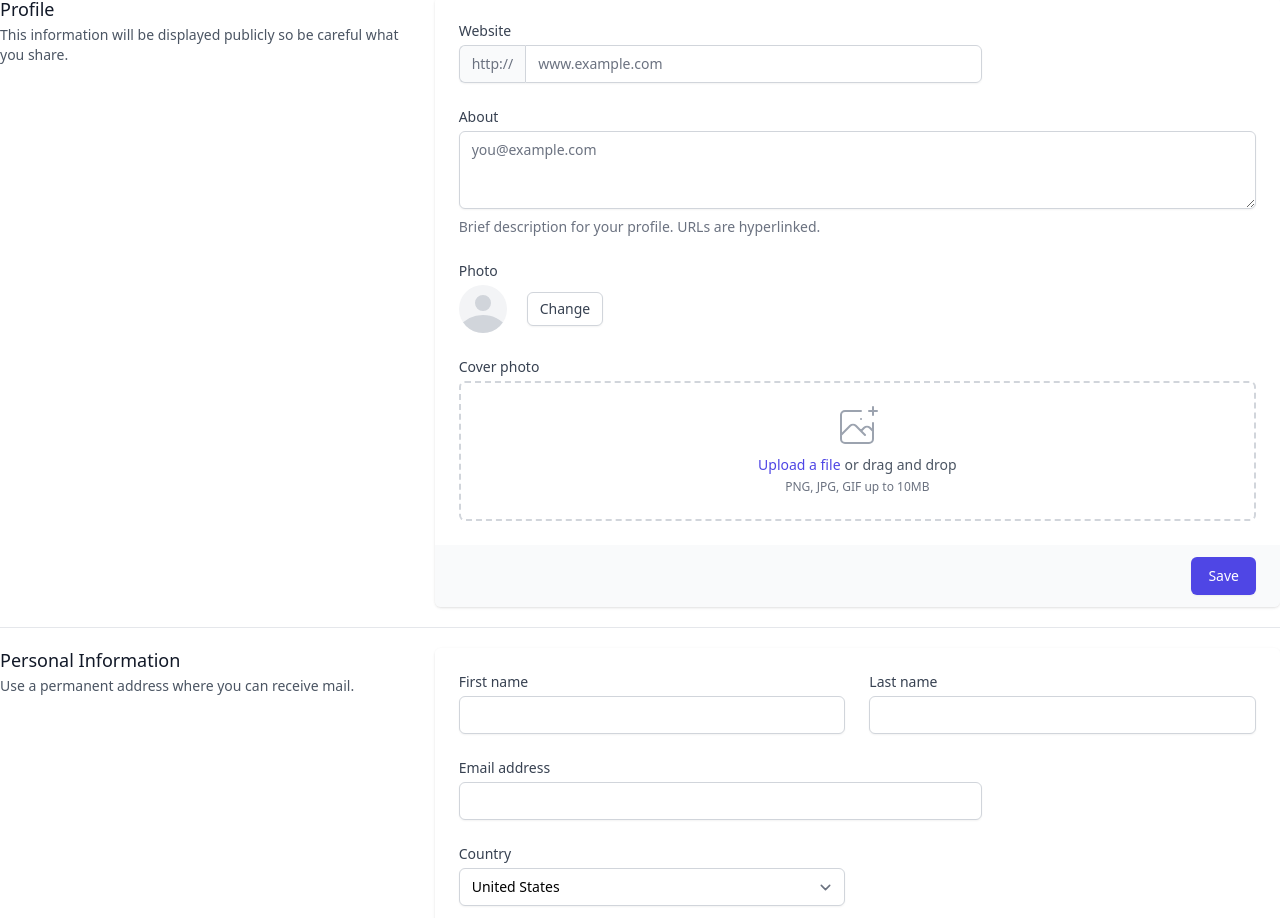
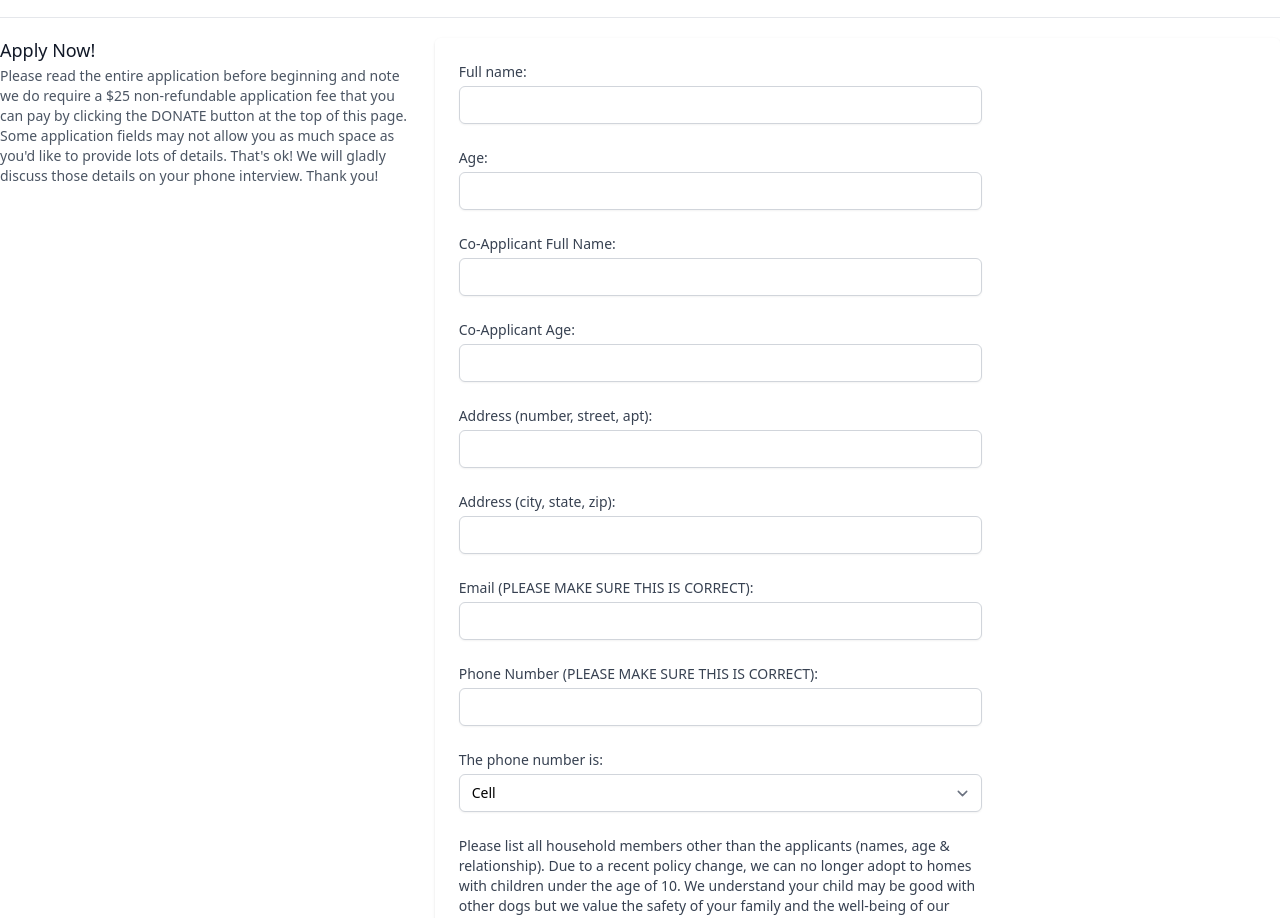
Before and after one commit to SupernalDeity/bullies-to-the-rescue, a React (Create React App) app in the folder client/: page /apply in a window 1280 px wide. Shown: the part 75-993 px from the top of the page. Built offline with nearby package versions, Linux system fonts and the light colour scheme.

Commit message:
started to fill in questions for application

```diff
--- a/client/src/pages/Apply.js
+++ b/client/src/pages/Apply.js
@@ -4,123 +4,6 @@ import React from 'react';
 const Apply = () => {
   return (
         <>
-          <div>
-            <div className="md:grid md:grid-cols-3 md:gap-6">
-              <div className="md:col-span-1">
-                <div className="px-4 sm:px-0">
-                  <h3 className="text-lg font-medium leading-6 text-gray-900">Profile</h3>
-                  <p className="mt-1 text-sm text-gray-600">
-                    This information will be displayed publicly so be careful what you share.
-                  </p>
-                </div>
-              </div>
-              <div className="mt-5 md:col-span-2 md:mt-0">
-                <form action="#" method="POST">
-                  <div className="shadow sm:overflow-hidden sm:rounded-md">
-                    <div className="space-y-6 bg-white px-4 py-5 sm:p-6">
-                      <div className="grid grid-cols-3 gap-6">
-                        <div className="col-span-3 sm:col-span-2">
-                          <label htmlFor="company-website" className="block text-sm font-medium text-gray-700">
-                            Website
-                          </label>
-                          <div className="mt-1 flex rounded-md shadow-sm">
-                            <span className="inline-flex items-center rounded-l-md border border-r-0 border-gray-300 bg-gray-50 px-3 text-sm text-gray-500">
-                              http://
-                            </span>
-                            <input
-                              type="text"
-                              name="company-website"
-                              id="company-website"
-                              className="block w-full flex-1 rounded-none rounded-r-md border-gray-300 focus:border-indigo-500 focus:ring-indigo-500 sm:text-sm"
-                              placeholder="www.example.com"
-                            />
-                          </div>
-                        </div>
-                      </div>
-
-                      <div>
-                        <label htmlFor="about" className="block text-sm font-medium text-gray-700">
-                          About
-                        </label>
-                        <div className="mt-1">
-                          <textarea
-                            id="about"
-                            name="about"
-                            rows={3}
-                            className="mt-1 block w-full rounded-md border-gray-300 shadow-sm focus:border-indigo-500 focus:ring-indigo-500 sm:text-sm"
-                            placeholder="you@example.com"
-                            defaultValue={''}
-                          />
-                        </div>
-                        <p className="mt-2 text-sm text-gray-500">
-                          Brief description for your profile. URLs are hyperlinked.
-                        </p>
-                      </div>
-
-                      <div>
-                        <label className="block text-sm font-medium text-gray-700">Photo</label>
-                        <div className="mt-1 flex items-center">
-                          <span className="inline-block h-12 w-12 overflow-hidden rounded-full bg-gray-100">
-                            <svg className="h-full w-full text-gray-300" fill="currentColor" viewBox="0 0 24 24">
-                              <path d="M24 20.993V24H0v-2.996A14.977 14.977 0 0112.004 15c4.904 0 9.26 2.354 11.996 5.993zM16.002 8.999a4 4 0 11-8 0 4 4 0 018 0z" />
-                            </svg>
-                          </span>
-                          <button
-                            type="button"
-                            className="ml-5 rounded-md border border-gray-300 bg-white py-2 px-3 text-sm font-medium leading-4 text-gray-700 shadow-sm hover:bg-gray-50 focus:outline-none focus:ring-2 focus:ring-indigo-500 focus:ring-offset-2"
-                          >
-                            Change
-                          </button>
-                        </div>
-                      </div>
-
-                      <div>
-                        <label className="block text-sm font-medium text-gray-700">Cover photo</label>
-                        <div className="mt-1 flex justify-center rounded-md border-2 border-dashed border-gray-300 px-6 pt-5 pb-6">
-                          <div className="space-y-1 text-center">
-                            <svg
-                              className="mx-auto h-12 w-12 text-gray-400"
-                              stroke="currentColor"
-                              fill="none"
-                              viewBox="0 0 48 48"
-                              aria-hidden="true"
-                            >
-                              <path
-                                d="M28 8H12a4 4 0 00-4 4v20m32-12v8m0 0v8a4 4 0 01-4 4H12a4 4 0 01-4-4v-4m32-4l-3.172-3.172a4 4 0 00-5.656 0L28 28M8 32l9.172-9.172a4 4 0 015.656 0L28 28m0 0l4 4m4-24h8m-4-4v8m-12 4h.02"
-                                strokeWidth={2}
-                                strokeLinecap="round"
-                                strokeLinejoin="round"
-                              />
-                            </svg>
-                            <div className="flex text-sm text-gray-600">
-                              <label
-                                htmlFor="file-upload"
-                                className="relative cursor-pointer rounded-md bg-white font-medium text-indigo-600 focus-within:outline-none focus-within:ring-2 focus-within:ring-indigo-500 focus-within:ring-offset-2 hover:text-indigo-500"
-                              >
-                                <span>Upload a file</span>
-                                <input id="file-upload" name="file-upload" type="file" className="sr-only" />
-                              </label>
-                              <p className="pl-1">or drag and drop</p>
-                            </div>
-                            <p className="text-xs text-gray-500">PNG, JPG, GIF up to 10MB</p>
-                          </div>
-                        </div>
-                      </div>
-                    </div>
-                    <div className="bg-gray-50 px-4 py-3 text-right sm:px-6">
-                      <button
-                        type="submit"
-                        className="inline-flex justify-center rounded-md border border-transparent bg-indigo-600 py-2 px-4 text-sm font-medium text-white shadow-sm hover:bg-indigo-700 focus:outline-none focus:ring-2 focus:ring-indigo-500 focus:ring-offset-2"
-                      >
-                        Save
-                      </button>
-                    </div>
-                  </div>
-                </form>
-              </div>
-            </div>
-          </div>
-
           <div className="hidden sm:block" aria-hidden="true">
             <div className="py-5">
               <div className="border-t border-gray-200" />
@@ -131,8 +14,8 @@ const Apply = () => {
             <div className="md:grid md:grid-cols-3 md:gap-6">
               <div className="md:col-span-1">
                 <div className="px-4 sm:px-0">
-                  <h3 className="text-lg font-medium leading-6 text-gray-900">Personal Information</h3>
-                  <p className="mt-1 text-sm text-gray-600">Use a permanent address where you can receive mail.</p>
+                  <h3 className="text-lg font-medium leading-6 text-gray-900">Apply Now!</h3>
+                  <p className="mt-1 text-sm text-gray-600">Please read the entire application before beginning and note we do require a $25 non-refundable application fee that you can pay by clicking the DONATE button at the top of this page. Some application fields may not allow you as much space as you'd like to provide lots of details. That's ok! We will gladly discuss those details on your phone interview. Thank you!</p>
                 </div>
               </div>
               <div className="mt-5 md:col-span-2 md:mt-0">
@@ -140,112 +23,153 @@ const Apply = () => {
                   <div className="overflow-hidden shadow sm:rounded-md">
                     <div className="bg-white px-4 py-5 sm:p-6">
                       <div className="grid grid-cols-6 gap-6">
-                        <div className="col-span-6 sm:col-span-3">
-                          <label htmlFor="first-name" className="block text-sm font-medium text-gray-700">
-                            First name
+                        <div className="col-span-6 sm:col-span-4">
+                          <label htmlFor="full-name" className="block text-sm font-medium text-gray-700">
+                            Full name:
                           </label>
                           <input
                             type="text"
-                            name="first-name"
-                            id="first-name"
+                            name="full-name"
+                            id="full-name"
                             autoComplete="given-name"
                             className="mt-1 block w-full rounded-md border-gray-300 shadow-sm focus:border-indigo-500 focus:ring-indigo-500 sm:text-sm"
                           />
                         </div>
 
-                        <div className="col-span-6 sm:col-span-3">
-                          <label htmlFor="last-name" className="block text-sm font-medium text-gray-700">
-                            Last name
+                        <div className="col-span-6 sm:col-span-4">
+                          <label htmlFor="age" className="block text-sm font-medium text-gray-700">
+                            Age:
                           </label>
                           <input
                             type="text"
-                            name="last-name"
-                            id="last-name"
-                            autoComplete="family-name"
+                            name="age"
+                            id="age"
                             className="mt-1 block w-full rounded-md border-gray-300 shadow-sm focus:border-indigo-500 focus:ring-indigo-500 sm:text-sm"
                           />
                         </div>
 
                         <div className="col-span-6 sm:col-span-4">
-                          <label htmlFor="email-address" className="block text-sm font-medium text-gray-700">
-                            Email address
+                          <label htmlFor="coapp-name" className="block text-sm font-medium text-gray-700">
+                          Co-Applicant Full Name:
                           </label>
                           <input
                             type="text"
-                            name="email-address"
-                            id="email-address"
-                            autoComplete="email"
+                            name="coapp-name"
+                            id="coapp-name"
                             className="mt-1 block w-full rounded-md border-gray-300 shadow-sm focus:border-indigo-500 focus:ring-indigo-500 sm:text-sm"
                           />
                         </div>
 
-                        <div className="col-span-6 sm:col-span-3">
-                          <label htmlFor="country" className="block text-sm font-medium text-gray-700">
-                            Country
-                          </label>
-                          <select
-                            id="country"
-                            name="country"
-                            autoComplete="country-name"
-                            className="mt-1 block w-full rounded-md border border-gray-300 bg-white py-2 px-3 shadow-sm focus:border-indigo-500 focus:outline-none focus:ring-indigo-500 sm:text-sm"
-                          >
-                            <option>United States</option>
-                            <option>Canada</option>
-                            <option>Mexico</option>
-                          </select>
-                        </div>
-
-                        <div className="col-span-6">
-                          <label htmlFor="street-address" className="block text-sm font-medium text-gray-700">
-                            Street address
+                        <div className="col-span-6 sm:col-span-4">
+                          <label htmlFor="coapp-age" className="block text-sm font-medium text-gray-700">
+                          Co-Applicant Age:
                           </label>
                           <input
                             type="text"
-                            name="street-address"
-                            id="street-address"
-                            autoComplete="street-address"
+                            name="coapp-age"
+                            id="coapp-age"
                             className="mt-1 block w-full rounded-md border-gray-300 shadow-sm focus:border-indigo-500 focus:ring-indigo-500 sm:text-sm"
                           />
                         </div>
 
-                        <div className="col-span-6 sm:col-span-6 lg:col-span-2">
-                          <label htmlFor="city" className="block text-sm font-medium text-gray-700">
-                            City
+                        <div className="col-span-6 sm:col-span-4">
+                          <label htmlFor="address" className="block text-sm font-medium text-gray-700">
+                          Address (number, street, apt):
                           </label>
                           <input
                             type="text"
-                            name="city"
-                            id="city"
-                            autoComplete="address-level2"
+                            name="address"
+                            id="address"
                             className="mt-1 block w-full rounded-md border-gray-300 shadow-sm focus:border-indigo-500 focus:ring-indigo-500 sm:text-sm"
                           />
                         </div>
 
-                        <div className="col-span-6 sm:col-span-3 lg:col-span-2">
-                          <label htmlFor="region" className="block text-sm font-medium text-gray-700">
-                            State / Province
+                        <div className="col-span-6 sm:col-span-4">
+                          <label htmlFor="address2" className="block text-sm font-medium text-gray-700">
+                          Address (city, state, zip):
                           </label>
                           <input
                             type="text"
-                            name="region"
-                            id="region"
-                            autoComplete="address-level1"
+                            name="address2"
+                            id="address2"
                             className="mt-1 block w-full rounded-md border-gray-300 shadow-sm focus:border-indigo-500 focus:ring-indigo-500 sm:text-sm"
                           />
                         </div>
 
-                        <div className="col-span-6 sm:col-span-3 lg:col-span-2">
-                          <label htmlFor="postal-code" className="block text-sm font-medium text-gray-700">
-                            ZIP / Postal code
+                        <div className="col-span-6 sm:col-span-4">
+                          <label htmlFor="email" className="block text-sm font-medium text-gray-700">
+                          Email (PLEASE MAKE SURE THIS IS CORRECT):
                           </label>
                           <input
                             type="text"
-                            name="postal-code"
-                            id="postal-code"
-                            autoComplete="postal-code"
+                            name="email"
+                            id="email"
                             className="mt-1 block w-full rounded-md border-gray-300 shadow-sm focus:border-indigo-500 focus:ring-indigo-500 sm:text-sm"
                           />
                         </div>
+
+                        <div className="col-span-6 sm:col-span-4">
+                          <label htmlFor="phone" className="block text-sm font-medium text-gray-700">
+                          Phone Number (PLEASE MAKE SURE THIS IS CORRECT):
+                          </label>
+                          <input
+                            type="text"
+                            name="phone"
+                            id="phone"
+                            className="mt-1 block w-full rounded-md border-gray-300 shadow-sm focus:border-indigo-500 focus:ring-indigo-500 sm:text-sm"
+                          />
+                        </div>
+
+                        <div className="col-span-6 sm:col-span-4">
+                          <label htmlFor="phone2" className="block text-sm font-medium text-gray-700">
+                            The phone number is:
+                          </label>
+                          <select
+                            id="phone2"
+                            name="phone2"
+                            className="mt-1 block w-full rounded-md border border-gray-300 bg-white py-2 px-3 shadow-sm focus:border-indigo-500 focus:outline-none focus:ring-indigo-500 sm:text-sm"
+                          >
+                            <option>Cell</option>
+                            <option>Landline</option>
+                          </select>
+                        </div>
+
+                        <div className="col-span-6 sm:col-span-4">
+                          <label htmlFor="household" className="block text-sm font-medium text-gray-700">
+                          Please list all household members other than the applicants (names, age & relationship). Due to a recent policy change, we can no longer adopt to homes with children under the age of 10. We understand your child may be good with other dogs but we value the safety of your family and the well-being of our rescued bulldogs, whose history with children is often unknown. Please do not ask us to change our policy.
+                          </label>
+                          <input
+                            type="text"
+                            name="household"
+                            id="household"
+                            className="mt-1 block w-full rounded-md border-gray-300 shadow-sm focus:border-indigo-500 focus:ring-indigo-500 sm:text-sm"
+                          />
+                        </div>
+
+                        <div className="col-span-6 sm:col-span-4">
+                          <label htmlFor="occupation" className="block text-sm font-medium text-gray-700">
+                          Applicant's Occupation:
+                          </label>
+                          <input
+                            type="text"
+                            name="occupation"
+                            id="occupation"
+                            className="mt-1 block w-full rounded-md border-gray-300 shadow-sm focus:border-indigo-500 focus:ring-indigo-500 sm:text-sm"
+                          />
+                        </div>
+
+                        <div className="col-span-6 sm:col-span-4">
+                          <label htmlFor="employerinfo" className="block text-sm font-medium text-gray-700">
+                          Applicant's Employer & Address:
+                          </label>
+                          <input
+                            type="text"
+                            name="employerinfo"
+                            id="employerinfo"
+                            className="mt-1 block w-full rounded-md border-gray-300 shadow-sm focus:border-indigo-500 focus:ring-indigo-500 sm:text-sm"
+                          />
+                        </div>
+
                       </div>
                     </div>
                     <div className="bg-gray-50 px-4 py-3 text-right sm:px-6">
```
